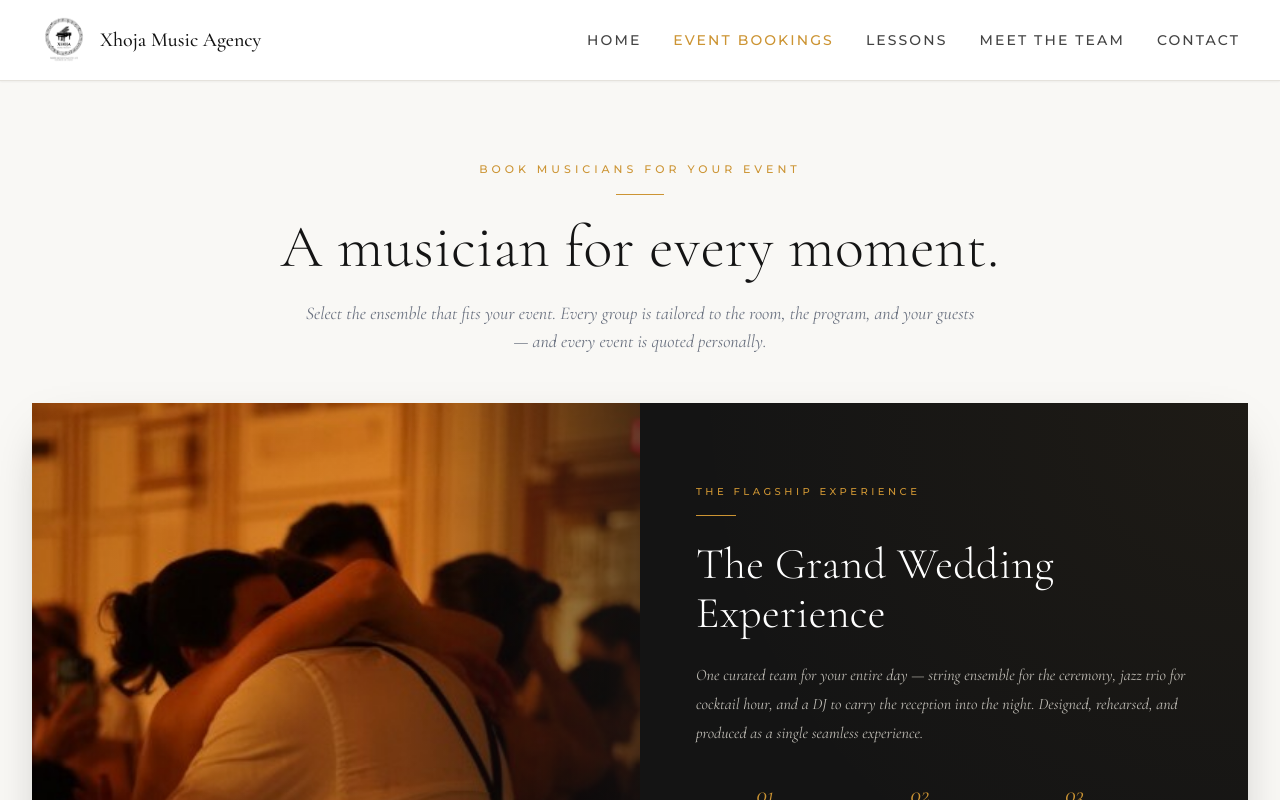
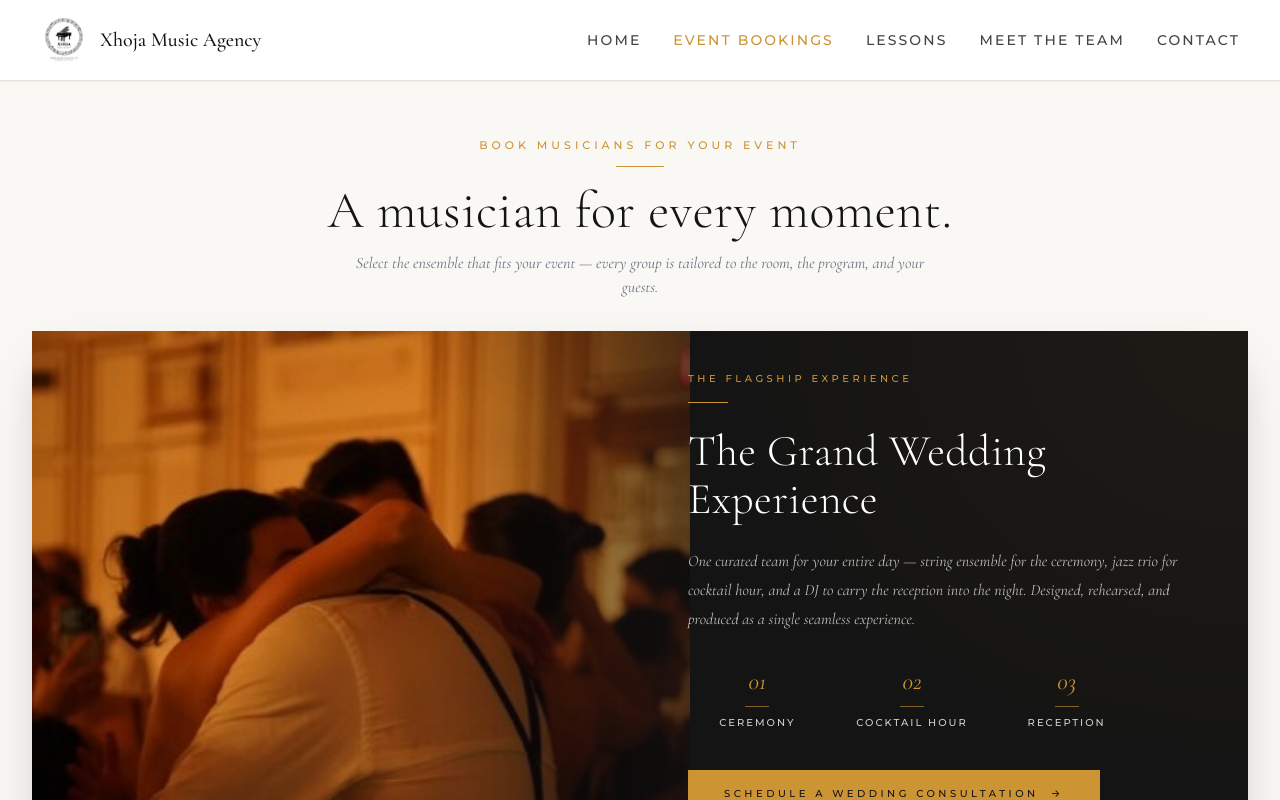
Before and after one commit to xhojamusicagency-cmd/xhoja-music-agency, a React (Vite) app: page /ensembles in a window 1280 px wide. Shown: the top 800 px of the page. Built offline with nearby package versions, Linux system fonts and the light colour scheme.

Commit message:
Compress hero + shorten wedding card so the whole flagship fits above the fold

```diff
--- a/src/pages/Ensembles.tsx
+++ b/src/pages/Ensembles.tsx
@@ -84,17 +84,17 @@ export default function Ensembles() {
   return (
     <div className="bg-cream-light">
       {/* Page header */}
-      <section className="bg-cream-light pt-14 pb-8 md:pt-20 md:pb-10">
+      <section className="bg-cream-light pt-10 pb-5 md:pt-14 md:pb-6">
         <div className="max-w-4xl mx-auto px-4 sm:px-6 lg:px-8 text-center">
-          <p className="text-gold uppercase tracking-[4px] text-[11px] mb-4 font-medium">
+          <p className="text-gold uppercase tracking-[4px] text-[11px] mb-3 font-medium">
             Book Musicians For Your Event
           </p>
-          <div className="w-12 h-px bg-gold mx-auto mb-5"></div>
-          <h1 className="font-serif text-[40px] sm:text-[52px] md:text-[60px] font-light leading-[1.08] tracking-[0.5px] mb-5 text-dark">
+          <div className="w-12 h-px bg-gold mx-auto mb-4"></div>
+          <h1 className="font-serif text-[34px] sm:text-[44px] md:text-[52px] font-light leading-[1.08] tracking-[0.5px] mb-3 text-dark">
             A musician for every moment.
           </h1>
-          <p className="font-serif italic text-base md:text-lg text-gray-500 max-w-2xl mx-auto leading-[1.7]">
-            Select the ensemble that fits your event. Every group is tailored to the room, the program, and your guests — and every event is quoted personally.
+          <p className="font-serif italic text-sm md:text-base text-gray-500 max-w-xl mx-auto leading-[1.6]">
+            Select the ensemble that fits your event &mdash; every group is tailored to the room, the program, and your guests.
           </p>
         </div>
       </section>
@@ -111,8 +111,8 @@ export default function Ensembles() {
                 className="group relative block overflow-hidden bg-dark shadow-[0_20px_50px_-20px_rgba(20,20,20,0.35)] transition-all duration-500 ease-out hover:-translate-y-1 hover:shadow-[0_28px_70px_-22px_rgba(20,20,20,0.5)]"
               >
                 <div className="grid grid-cols-1 lg:grid-cols-2 items-stretch">
-                  {/* Image side — fixed aspect so the couple's heads stay framed predictably */}
-                  <div className="relative aspect-[4/3] lg:aspect-square overflow-hidden">
+                  {/* Image side — landscape aspect keeps card height compact */}
+                  <div className="relative aspect-[4/3] lg:aspect-[5/4] overflow-hidden">
                     {flagship.image && (
                       <img
                         src={flagship.image}
@@ -131,7 +131,7 @@ export default function Ensembles() {
                   </div>
 
                   {/* Content side */}
-                  <div className="relative flex flex-col justify-center px-7 sm:px-12 lg:px-14 py-12 lg:py-16">
+                  <div className="relative flex flex-col justify-center px-7 sm:px-10 lg:px-12 py-10 lg:py-10">
                     {/* Subtle gold glow */}
                     <div
                       className="absolute inset-0 opacity-30 pointer-events-none"
```
